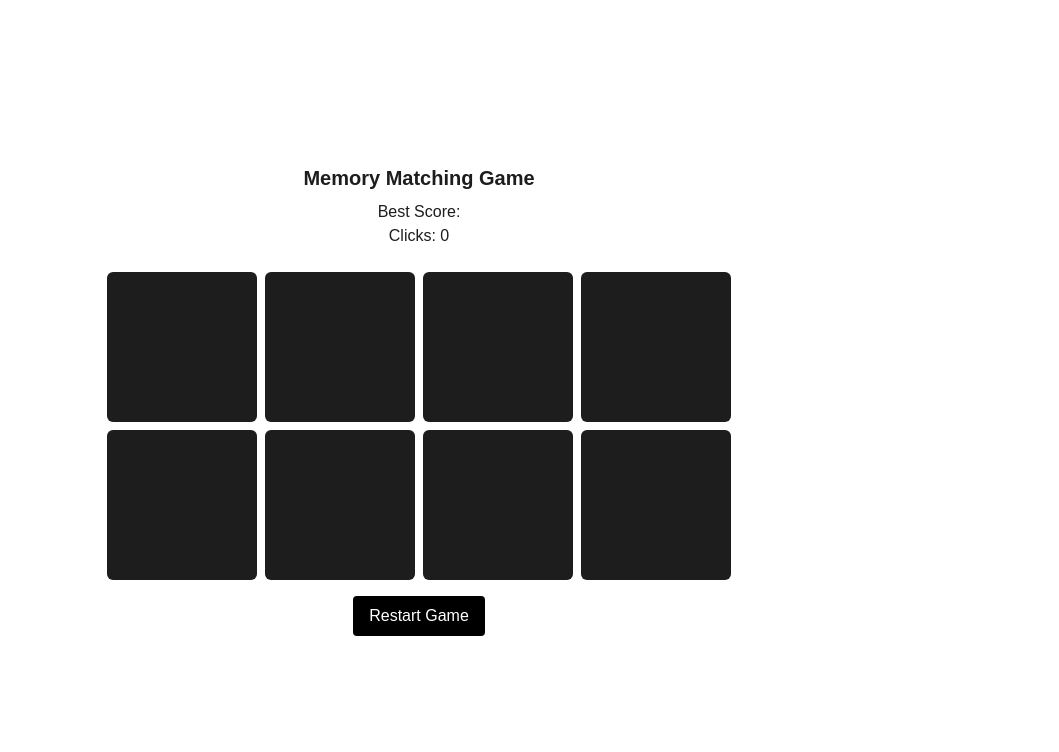
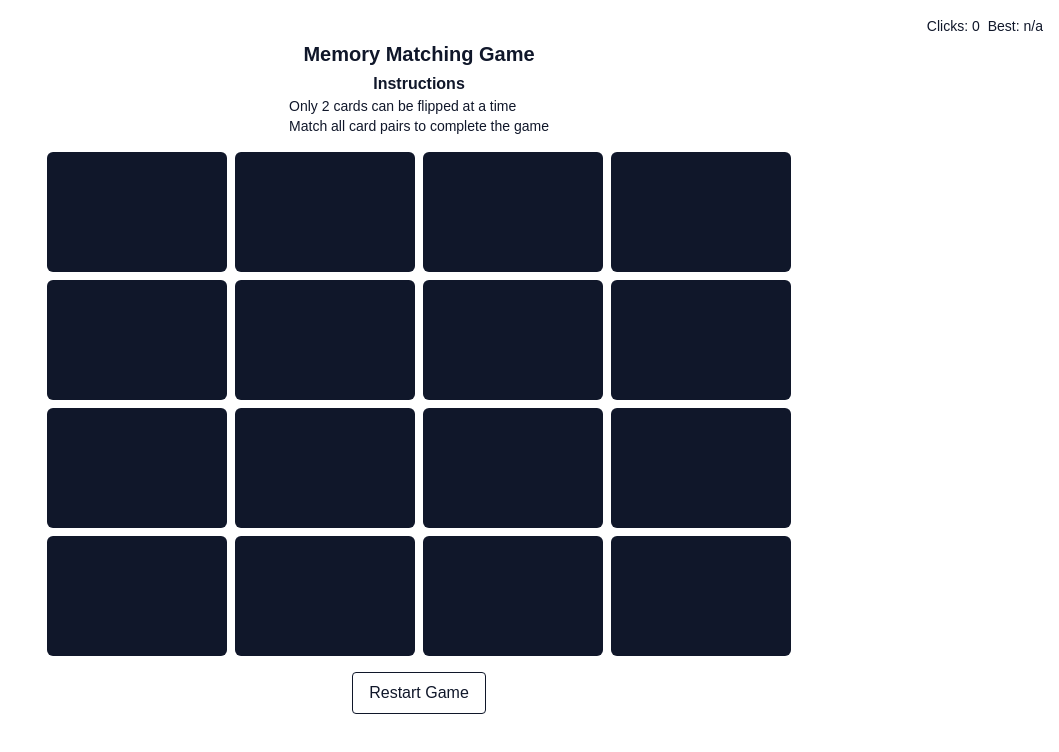
Before and after one commit to victory-a/memory-game, a Next.js app: page / in a window 1280 px wide. Shown: the top 752 px of the page, without its empty margins (221-1280 px from the left). Built offline with nearby package versions, Linux system fonts and the light colour scheme; grey boxes are pictures that could not be loaded.

Commit message:
style changes

```diff
--- a/src/components/Card.tsx
+++ b/src/components/Card.tsx
@@ -8,15 +8,15 @@ interface CardProps {
   flipped: boolean;
   disabled: boolean;
   onClick: () => void;
+  index: number;
 }
 
-const Card = ({ card, flipped, disabled, onClick }: CardProps) => {
+const CardComponent = ({ card, flipped, disabled, onClick, index }: CardProps) => {
   return (
-    <div className='relative w-full h-full'>
-      <div>
+    <div style={{ '--index': index } as React.CSSProperties} className='card-animation relative w-full max-w-[180px] md:max-w-[180px] h-full'>
       <Image
-          width={150}
-          height={150}
+        width={180}
+        height={120}
         className={clsMerge(
           'backface-hidden absolute w-full h-full rounded-md  transform transition-all duration-200 ease-in',
           flipped ? 'rotate-y-0 delay-200' : 'rotate-y-90'
@@ -27,7 +27,7 @@ const Card = ({ card, flipped, disabled, onClick }: CardProps) => {
 
       <div
         className={clsMerge(
-            'backface-hidden w-[150px] h-[150px] rounded-md bg-foreground transform transition-transform duration-200 ease-in delay-200',
+          ' backface-hidden w-[180px] h-[120px] rounded-md bg-foreground transform transition-transform duration-200 ease-in delay-200',
           flipped ? 'rotate-y-90' : 'rotate-y-0',
           disabled ? '' : 'cursor-pointer'
         )}
@@ -35,8 +35,7 @@ const Card = ({ card, flipped, disabled, onClick }: CardProps) => {
         onClick={onClick}
       />
     </div>
-    </div>
   );
 };
 
-export default Card;
+export default CardComponent;
--- a/src/components/GameBoard.tsx
+++ b/src/components/GameBoard.tsx
@@ -6,25 +6,41 @@ const GameBoard = () => {
   const { cards, clicks, selectedCards, handleClick, shuffleCards, disabled, bestScore, newBestScore, isGameCompleted } = useGameState();
 
   return (
-    <div className='flex flex-col items-center'>
-      <h1 className='text-xl font-semibold mb-2'>Memory Matching Game</h1>
-      <div>{isGameCompleted ? newBestScore ? <p>🎉 New Best Score! 🎉</p> : <p>Try again 😌</p> : <p>Best Score: {bestScore}</p>}</div>
-      <p className='mb-2'>Clicks: {clicks}</p>
-      <div className='grid grid-cols-4 gap-2 mt-4'>
-        {cards.map((card) => (
+    <>
+      <header>
+        {/* <div>{isGameCompleted ? newBestScore ? <p>🎉 New Best Score! 🎉</p> : <p>Try again 😌</p> : <p>Best Score: {bestScore}</p>}</div> */}
+        <div className='flex justify-end gap-2'>
+          <p className='text-sm'>Clicks: {clicks}</p>
+          {<p className='text-sm'>Best: {bestScore ?? 'n/a'}</p>}
+        </div>
+      </header>
+      <h1 className='text-xl font-semibold my-1 text-center'>Memory Matching Game</h1>
+      <div className='flex flex-col sm:items-center'>
+        <h2 className='font-semibold'>Instructions</h2>
+        <ul className='text-sm'>
+          <li>Only 2 cards can be flipped at a time</li>
+          <p>Match all card pairs to complete the game</p>
+        </ul>
+      </div>
+
+      <section className='flex flex-col items-center'>
+        <div className='flex flex-wrap justify-center md:grid md:grid-cols-4 gap-2 mt-4'>
+          {cards.map((card, i) => (
             <Card
               key={card.id}
               card={card}
               flipped={card.matched || selectedCards.includes(card)}
               onClick={() => !disabled && handleClick(card)}
               disabled={disabled}
+              index={i}
             />
           ))}
         </div>
-      <button onClick={shuffleCards} className='mt-4 bg-black text-white py-2 px-4 rounded'>
+        <button onClick={shuffleCards} className='mt-4 text-foreground border border-foreground hover:text-background hover:bg-foreground py-2 px-4 rounded'>
           Restart Game
         </button>
-    </div>
+      </section>
+    </>
   );
 };
 
--- a/src/hooks/useGameState/index.ts
+++ b/src/hooks/useGameState/index.ts
@@ -1,7 +1,7 @@
 import { useReducer, useEffect, useState } from 'react';
 import { Card, gameReducer, initialState } from './gameStateReducer';
 
-export function useGameState(uniquePairs: number = 4) {
+export function useGameState(uniquePairs: number = 8) {
   const [state, dispatch] = useReducer(gameReducer, initialState);
 
   const [bestScore, setBestScore] = useState<number | null>(null);
--- a/src/pages/index.tsx
+++ b/src/pages/index.tsx
@@ -18,7 +18,7 @@ const geistMono = localFont({
 const Home = () => {
   return (
     <div className={clsMerge(geistSans.variable, geistMono.variable)}>
-      <main className='min-h-screen flex justify-center items-center'>
+      <main className='min-h-screen p-4'>
         <GameBoard />
       </main>
     </div>
--- a/src/styles/globals.css
+++ b/src/styles/globals.css
@@ -3,8 +3,8 @@
 @tailwind utilities;
 
 :root {
-  --background: #ffffff;
-  --foreground: #1d1d1d;
+  --background: #fff;
+  --foreground: #10172A;
 }
 
 body {
@@ -27,3 +27,16 @@ body {
     transform: rotateY(0deg);
   }
 }
+
+.red-border {
+  border: 1px solid red;
+}
+
+.card-animation {
+  transition-delay: calc(var(--index) * 40ms);
+
+  @starting-style {
+    scale: 0.8;
+    opacity: 0;
+  }
+}
```
Lines whose indentation alone changed are shown as unchanged.
